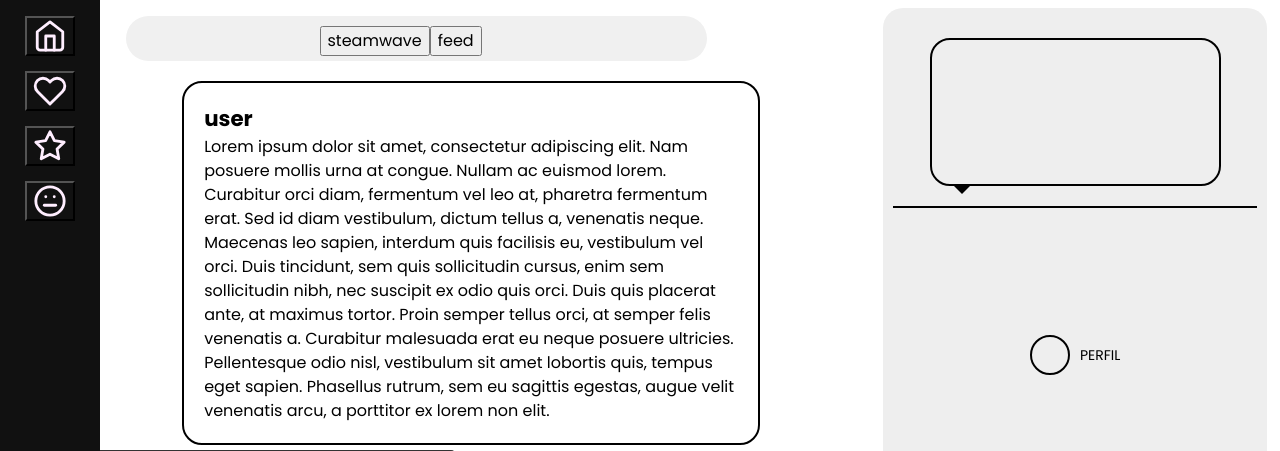
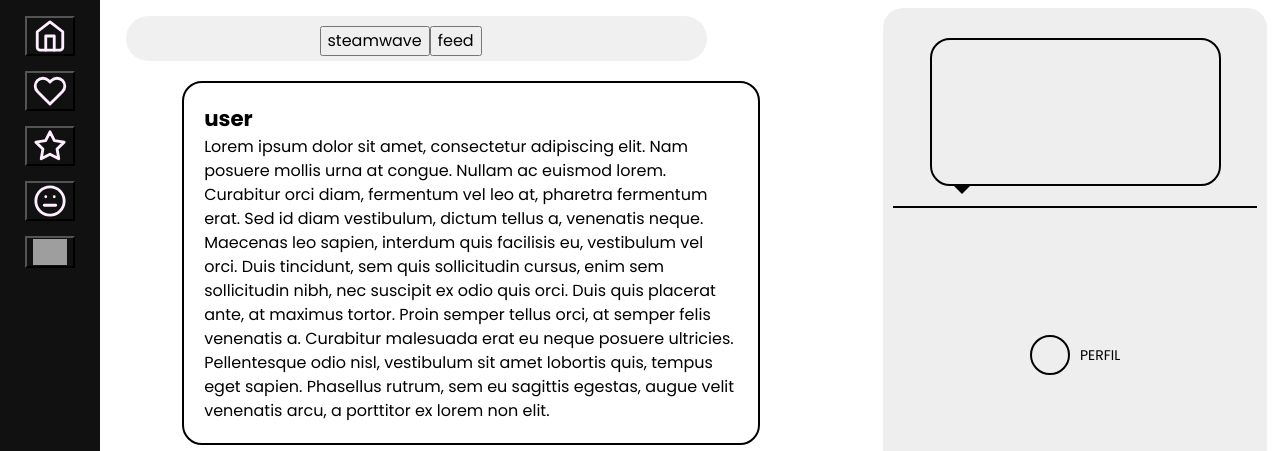
Before and after one commit to Kriol368/SteamWave, a Symfony app: template templates/home/index.html.twig in a window 1280 px wide. Shown: the top 451 px of the page. Run offline with Twig, Linux system fonts and the light colour scheme; the template is opened without the code that fills it: most values are stand-ins (such as "Sample title", 1, 10 or a date in 2020); some libraries are stand-ins or nearby versions; grey boxes are pictures that could not be loaded.

Commit message:
ya aparece el boton de ajustes

```diff
--- a/templates/base.html.twig
+++ b/templates/base.html.twig
@@ -26,9 +26,7 @@
                 <a href="{{ path('app_chat') }}"><button><img id="likes-btn" src="{{ asset('res/icons/heart.svg') }}" alt="Likes button"></button></a>
                 <a href="{{ path('app_search') }}"><button><img id="star-btn" src="{{ asset('res/icons/star.svg') }}" alt="Star button"></button></a>
                 <a href="{{ path('app_profile') }}" ><button><img id="user" src="{{ asset('res/icons/meh.svg') }}" alt="User profile picture"></button></a>
-            </div> <!-- pfp -->
-            <div class="options">
-                <button href=""><img id="settings-btn" src="{{ asset('res/icons/settings.svg') }}" alt="Setiings button"></button>
+                <a href=""><button class="settings"><img id="settings-btn" src="{{ asset('res/icons/settings.svg') }}" alt="Setiings button"></button></a>
             </div>
         </header>
 <!-- ===================================0
```
